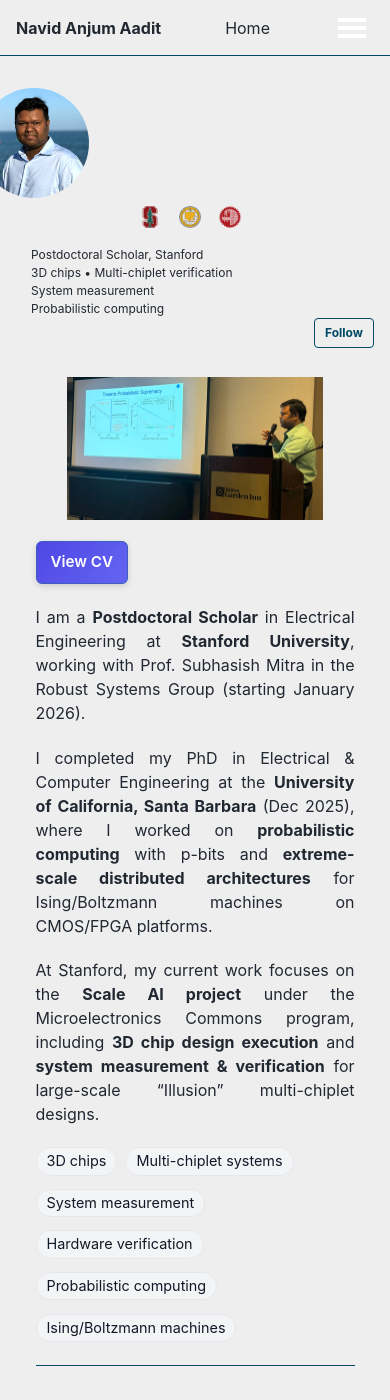
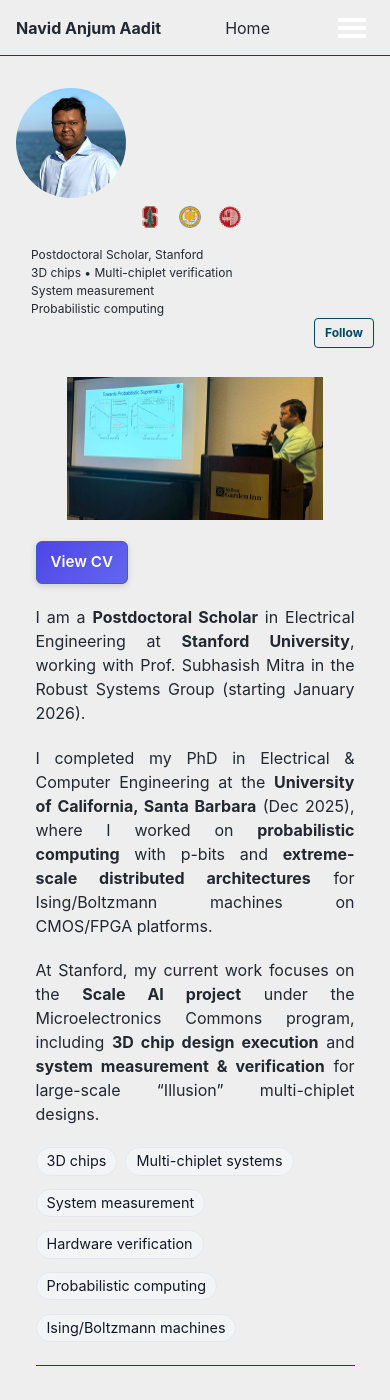
Before and after one commit to navidaadit/navidaadit.github.io, a Jekyll site: the page built from _pages/about.md, in a window 390 px wide and 1400 px high. Built offline with Jekyll 4.4.1, drawn with Linux system fonts in a browser that asks for light colours.

Commit message:
Refactor author avatar and affiliation logo styles

```diff
--- a/_sass/_custom.scss
+++ b/_sass/_custom.scss
@@ -36,55 +36,54 @@
 .page::after { content: ""; display: block; clear: both; }
 
 /* ---------- Author block (avatar + bio) ---------- */
+/* IMPORTANT: center the whole avatar BOX so the border/ring moves with the image */
+.author__avatar{
+  width: 150px;
+  margin-left: auto;
+  margin-right: auto;
+}
+
 /* Desktop: consistent avatar */
-.author__avatar {
-  display: flex;
-  justify-content: center; /* hard-center the avatar inside sidebar */
-}
 .author__avatar img {
   width: 150px;
   height: 150px;
   object-fit: cover;
   border-radius: 50%;
+  display: block;
 }
 
 /* Phone: slightly smaller avatar, bio under photo, clean stacking */
 @media (max-width: 640px){
+  .author__avatar{ width: 110px; }
   .author__avatar img { width: 110px; height: 110px; }
   .author__content, .author__bio { display:block; margin-top:8px; }
   .author__content p, .author__bio { text-align:left !important; }
 }
 
-/* --- Affiliation logos: align with avatar LEFT EDGE (desktop + mobile) --- */
-/* Key idea:
-   - Create a rail the same width as the avatar (150px / 110px)
-   - Center that rail in the sidebar (same as avatar)
-   - Left-align logos inside the rail, so their left edge matches avatar’s left edge
-*/
+/* --- Affiliation logos (same horizontal offset as avatar; left aligned within avatar-width box) --- */
 .affil-logos{
-  width: 150px;              /* match desktop avatar width */
-  margin-left: auto;         /* center the rail */
-  margin-right: auto;        /* center the rail */
-  display: flex;             /* row */
-  justify-content: flex-start; /* LEFT inside the rail */
+  width: 150px;              /* match avatar box width (desktop) */
+  margin-left: auto;         /* center the box */
+  margin-right: auto;        /* center the box */
+  display: flex;             /* real flex row */
+  justify-content: flex-start; /* LEFT within that centered box => same left edge as avatar */
   align-items: center;
   gap: 10px;
   line-height: 1;
-  margin-top: 6px;           /* small breathing room under avatar */
-  margin-bottom: 0;          /* keep tight */
   padding: 0;
+  margin-top: 6px;           /* tiny breathing room; set to 0 if you want it touching */
+  margin-bottom: 0;
 }
 
 .affil-logo{
   width: 22px;
   height: 22px;
   object-fit: contain;
-  display: inline-block;
+  display: block;
 }
 
-/* Mobile rail matches mobile avatar */
 @media (max-width: 640px){
-  .affil-logos{ width: 110px; }  /* match mobile avatar width */
+  .affil-logos{ width: 110px; }  /* match avatar box width (mobile) */
 }
 
 /* Remove any built-in hero from the theme */
```
